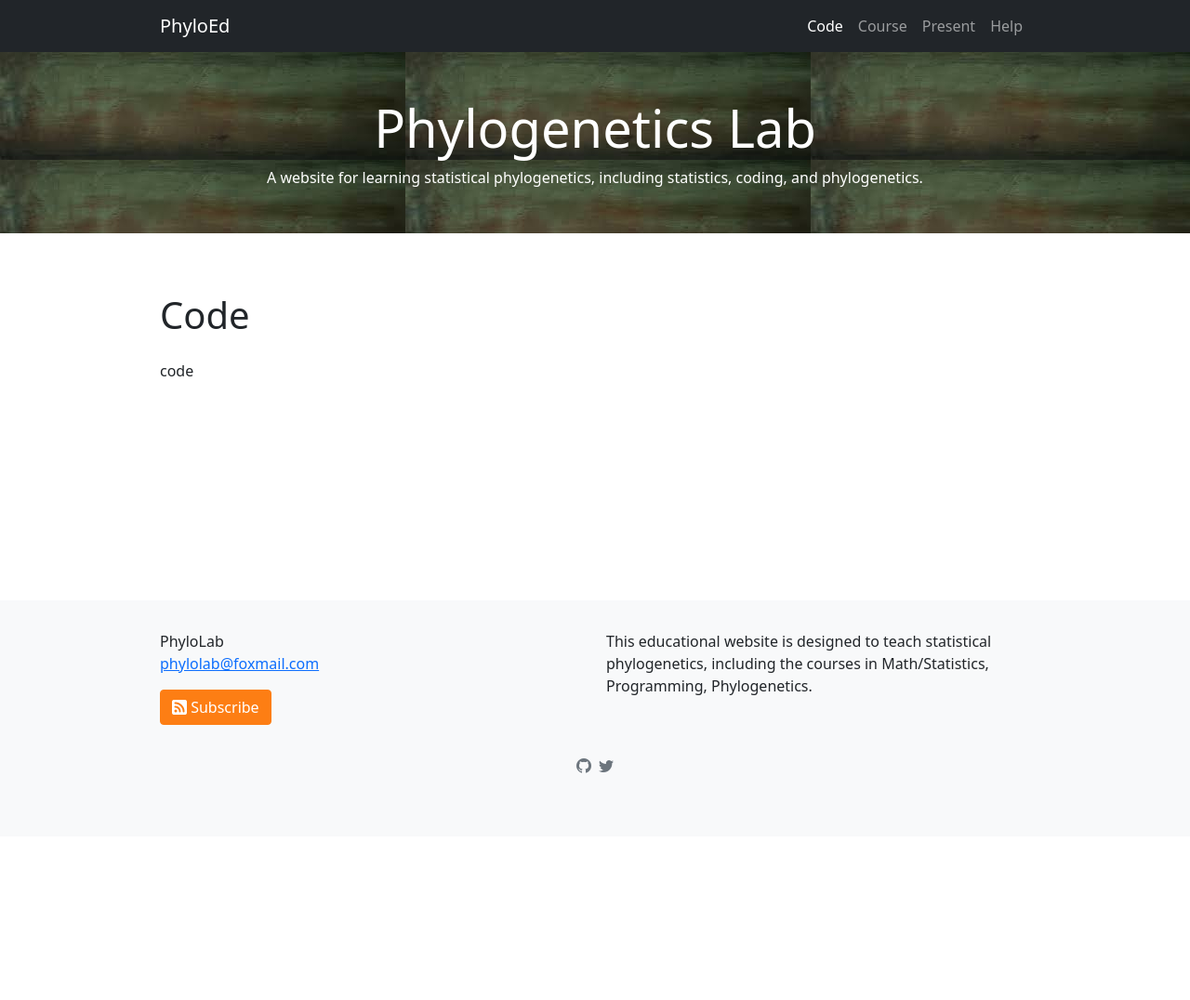
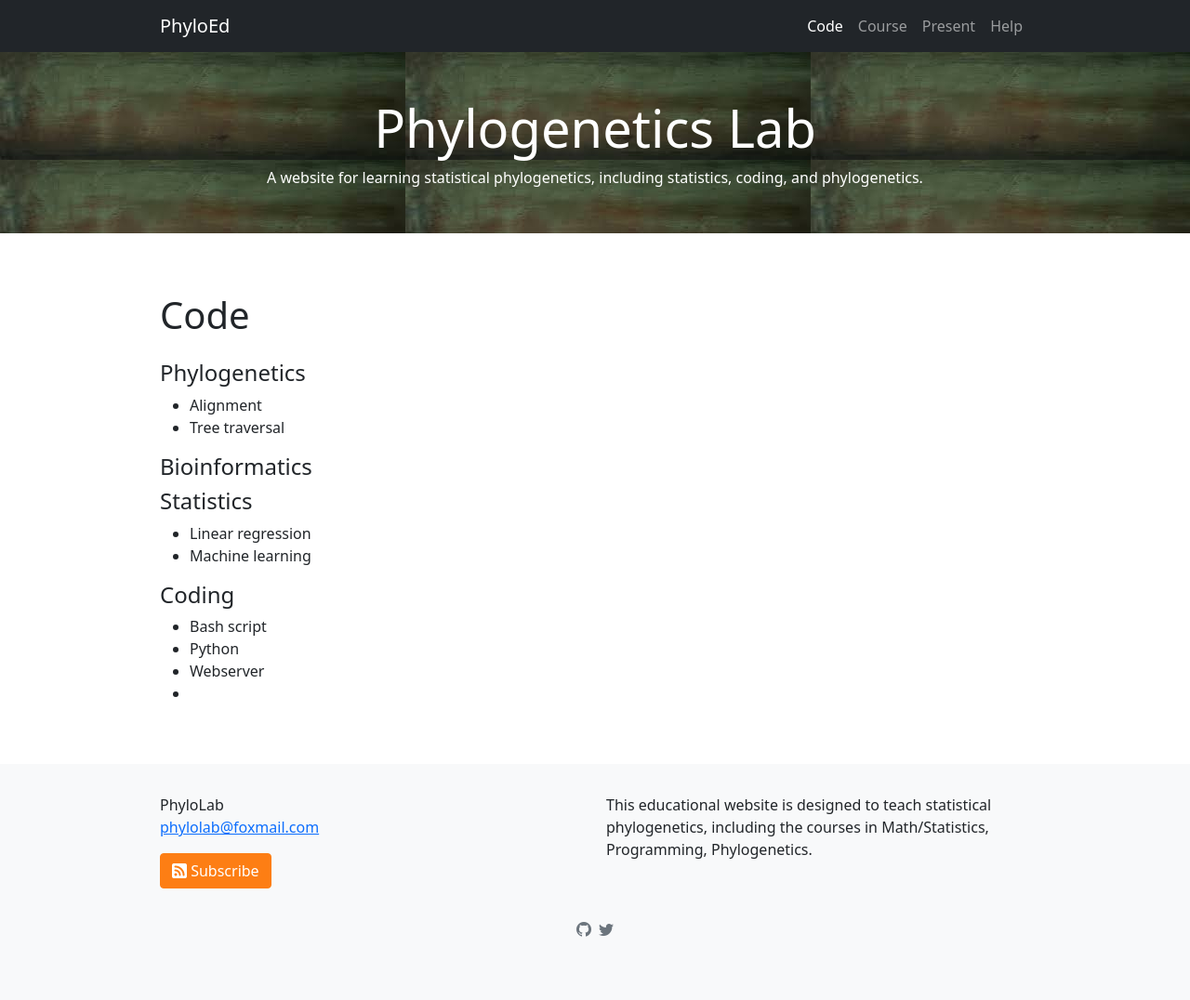
Before and after one commit to lliu1871/PhyEd, a Jekyll site: the page built from code.markdown, in a window 1280 px wide. Shown: the whole page at 93% size. Built offline with Jekyll 4.4.1, drawn with Linux system fonts in a browser that asks for light colours; before the commit the page ends 900 px from its top, so only the background shows below that.

Commit message:
Update code.markdown

```diff
--- a/code.markdown
+++ b/code.markdown
@@ -4,4 +4,18 @@ title: Code
 permalink: /code/
 ---
 
-code
+#### Phylogenetics
+- Alignment
+- Tree traversal
+
+#### Bioinformatics
+
+#### Statistics
+- Linear regression
+- Machine learning
+
+#### Coding
+- Bash script
+- Python
+- Webserver
+-
```
